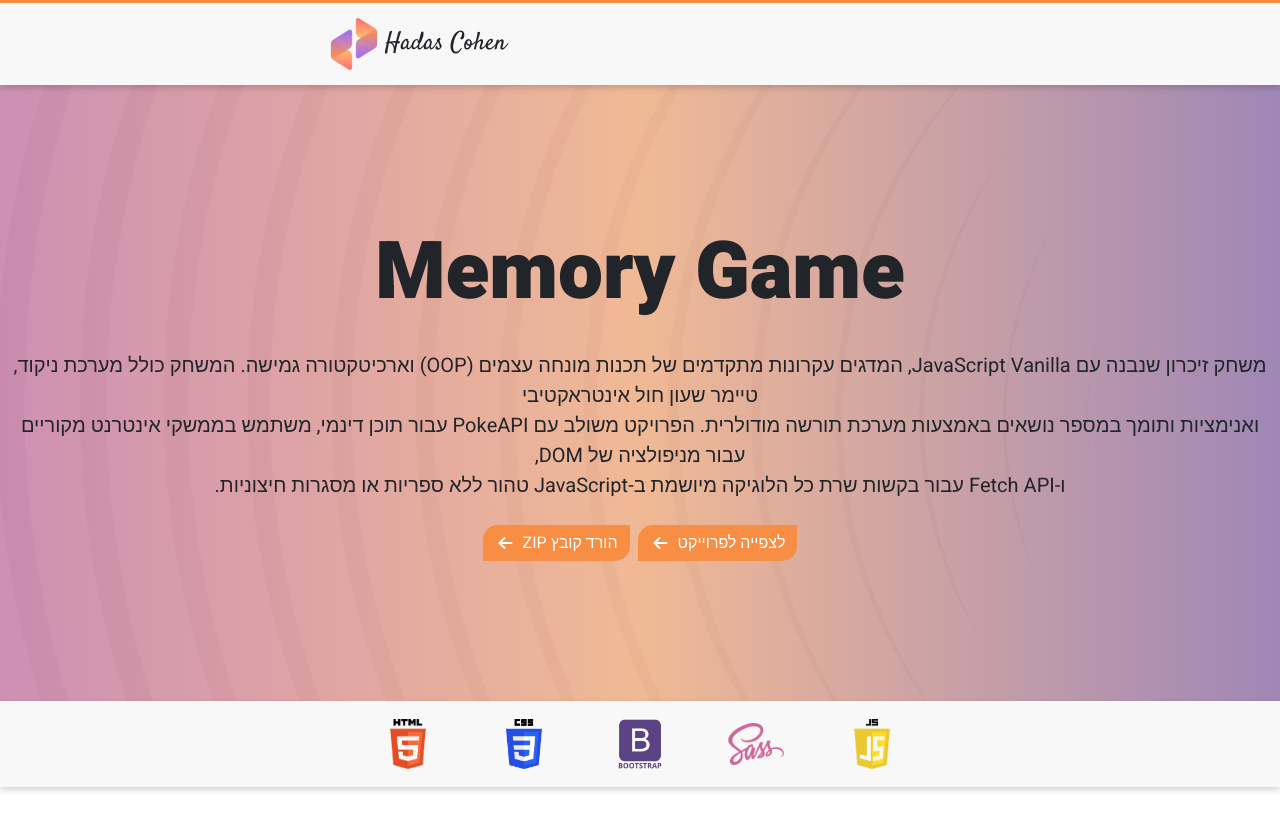
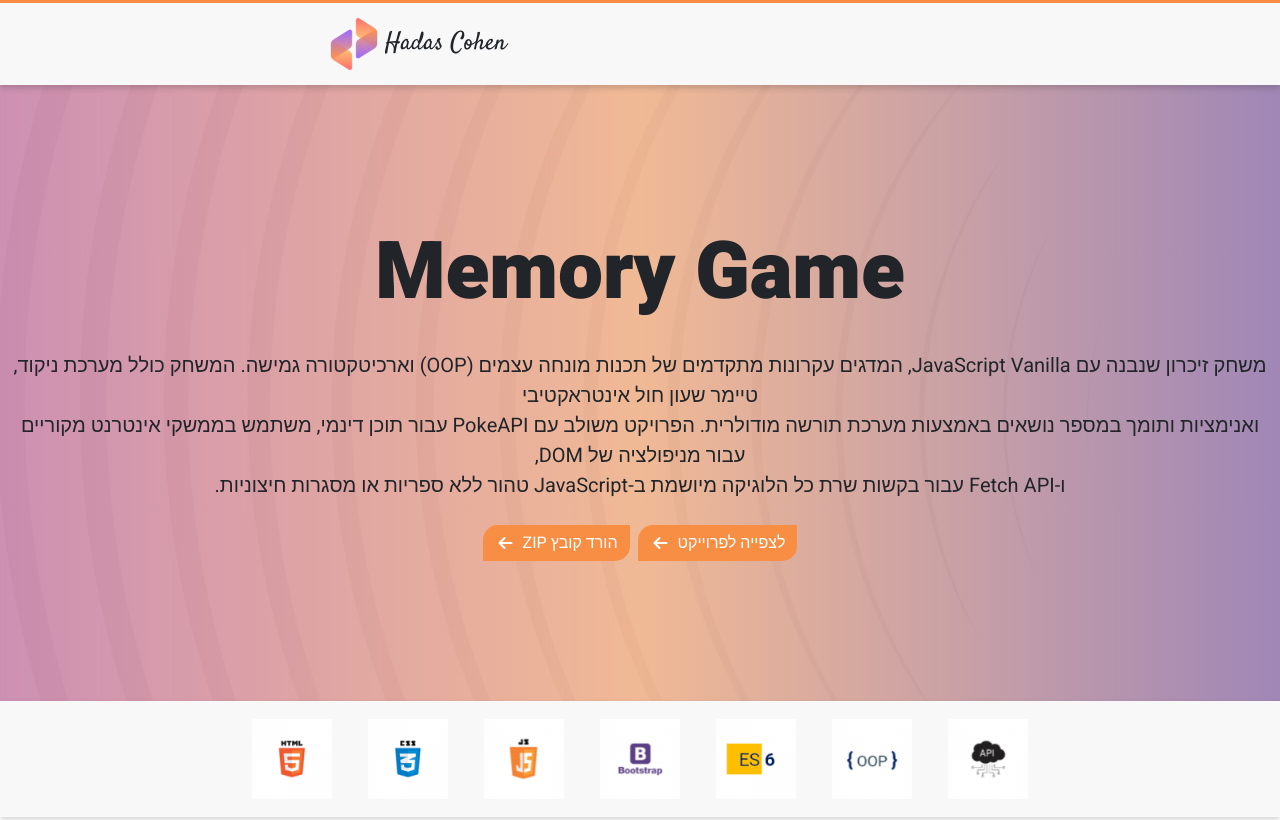
Before and after one commit to hadas2018/HadasCohenPortfolio, a plain HTML site: page playCenter/memoryGame/indexp.html in a window 1280 px wide. Shown: the top 820 px of the page. Drawn offline with nearby package versions, Linux system fonts and the light colour scheme.

Commit message:
עדכון תמונות- טכנולוגיות

```diff
--- a/css/style.scss
+++ b/css/style.scss
@@ -135,7 +135,7 @@ p {
 
 .skills img {
   width: 100px;
-  height: 70px;
+  height: 100px;
   padding: 10px;
   object-fit: contain;
 }
--- a/playCenter/memoryGame/indexp.html
+++ b/playCenter/memoryGame/indexp.html
@@ -66,14 +66,16 @@
             <div class="row justify-content-center">
               <div class="col-md-10 col-sm-6">
                 <div class="d-flex flex-wrap justify-content-center div-icon">
-                  <img src="../../images/logoJs.png" alt="JavaScript" class="m-2" />
-                  <img src="../../images/sass.png" alt="SASS" class="m-2" />
-                  <img  src="../../images/bootstraplogo.png"
+                  <img src="../../images/img-API.png" alt="API" class="m-2" />
+                  <img src="../../images/img-OOP.png" alt="OOP" class="m-2" />
+                  <img src="../../images/img-ES6.png" alt="ES6" class="m-2" />
+                  <img  src="../../images/img-Bootstrap.png"
                   alt="Bootstrap"
                   class="m-2"
                 />
-                  <img src="../../images/csslogo.png" alt="CSS" class="m-2" />
-                  <img src="../../images/logoHtml.png" alt="HTML" class="m-2" />
+                  <img src="../../images/img-JS.png" alt="JavaScript" class="m-2" />
+                  <img src="../../images/img-CSS.png" alt="CSS" class="m-2" />
+                  <img src="../../images/img-HTML.png" alt="HTML" class="m-2" />
                 </div>
               </div>
             </div>
```
Also changed, not shown: playCenter/LearningArithmetic/indexp.html (+6 -5 lines), playCenter/Pacman/indexp.html (+5 -9 lines), playCenter/ProductList/indexp.html (+5 -5 lines), playCenter/hadmin/indexp.html (+7 -5 lines), playCenter/mezegAvir/indexp.html (+7 -5 lines), playCenter/screenBuilder/indexp.html (+5 -5 lines), playCenter/ticTacToceGame/indexp.html (+6 -5 lines), css/style.css, 1 other file.
